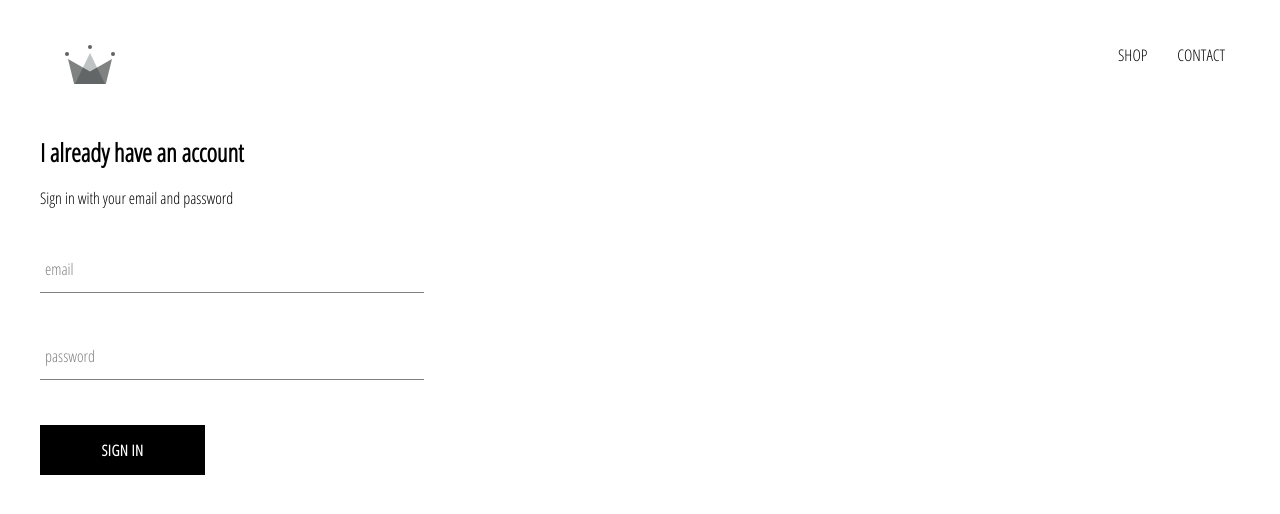
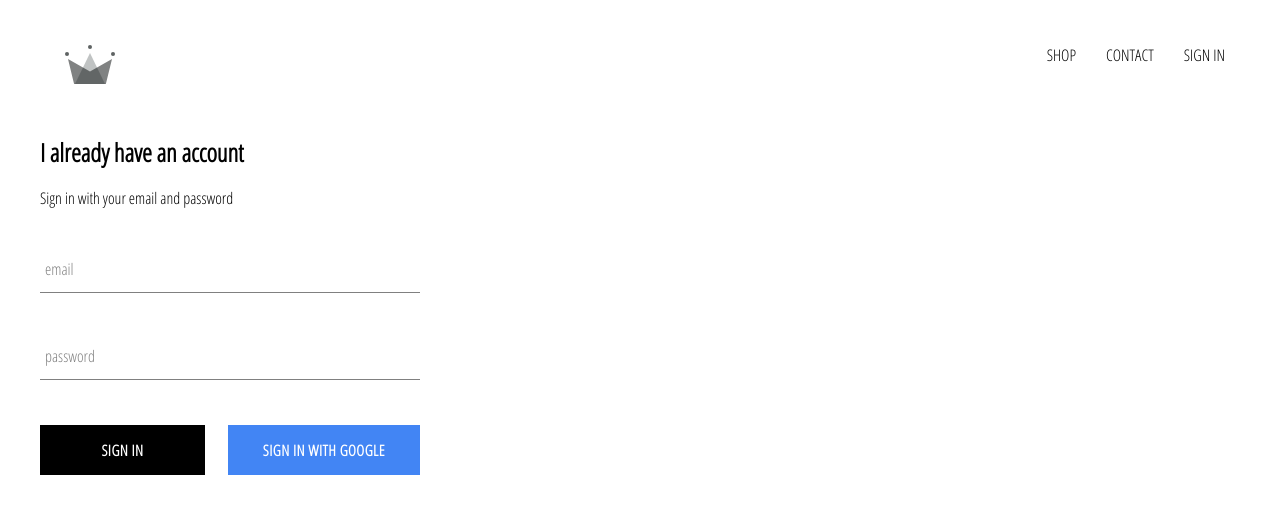
Before and after one commit to vasilkotsev/clothing-platform-app, a React (Create React App) app: page /sign-in in a window 1280 px wide. Shown: the top 514 px of the page. Built offline with nearby package versions, Linux system fonts and the light colour scheme; no server answers.

Commit message:
integrates sign-in with google authentication in sign-in component

```diff
--- a/src/App.js
+++ b/src/App.js
@@ -4,12 +4,32 @@
 import ShopPage from "./pages/shop/shop.component";
 import Header from "./components/header/header.component";
 import SignInAndSignUpPage from "./pages/sign-in-and-sign-up/sign-in-and-sign-up.component";
+import { auth } from "./firebase/firebase.utils";
 import "./App.css";
 
-function App() {
+class App extends React.Component {
+  constructor() {
+    super();
+    this.state = {
+      currentUser: null,
+    };
+  }
+  unsubscribedFromAuth = null;
+
+  componentDidMount() {
+    this.unsubscribedFromAuth = auth.onAuthStateChanged((user) => {
+      this.setState({ currentUser: user });
+    });
+  }
+
+  componentWillUnmount() {
+    this.unsubscribedFromAuth(); // close open message subscription from firebase
+  }
+
+  render() {
     return (
       <React.Fragment>
-      <Header />
+        <Header currentUser={this.state.currentUser} />
         <Switch>
           <Route exact path="/" component={HomePage} />
           <Route path="/shop" component={ShopPage} />
@@ -18,5 +38,6 @@
       </React.Fragment>
     );
   }
+}
 
 export default App;
--- a/src/components/custom-button/custom-button.component.jsx
+++ b/src/components/custom-button/custom-button.component.jsx
@@ -1,9 +1,14 @@
 import React from "react";
 import "./custom-button.styles.scss";
 
-const CustomButton = ({ children, ...restProps }) => {
+const CustomButton = ({ children, isGoogleSignInButton, ...restProps }) => {
   return (
-    <button className="custom-button" {...restProps}>
+    <button
+      className={`${
+        isGoogleSignInButton ? "google-sign-in-button" : ""
+      } custom-button`}
+      {...restProps}
+    >
       {children}
     </button>
   );
--- a/src/components/custom-button/custom-button.styles.scss
+++ b/src/components/custom-button/custom-button.styles.scss
@@ -9,7 +9,7 @@
   background-color: black;
   color: white;
   text-transform: uppercase;
-  font-family: 'Open Sans Condensed', sans-serif;
+  font-family: "Open Sans Condensed", sans-serif;
   font-weight: bolder;
   border: none;
   cursor: pointer;
@@ -19,4 +19,14 @@
     color: black;
     border: 1px solid black;
   }
+
+  &.google-sign-in-button {
+    background: #4285f4;
+    color: #ffffff;
+
+    &:hover {
+      background: #357ae8;
+      border: none;
+    }
+  }
 }
--- a/src/components/header/header.component.jsx
+++ b/src/components/header/header.component.jsx
@@ -1,9 +1,10 @@
 import React from "react";
 import { Link } from "react-router-dom";
 import { ReactComponent as Logo } from "../../assets/crown.svg";
+import { auth } from "../../firebase/firebase.utils";
 import "./header.styles.scss";
 
-const Header = () => {
+const Header = ({ currentUser }) => {
   return (
     <header className="header">
       <Link className="logo-container" to="/">
@@ -16,6 +17,15 @@
         <Link className="nav-link" to="/contact">
           CONTACT
         </Link>
+        {currentUser ? (
+          <div className="nav-link" onClick={() => auth.signOut()}>
+            SIGN OUT
+          </div>
+        ) : (
+          <Link className="nav-link" to="/sign-in">
+            SIGN IN
+          </Link>
+        )}
       </nav>
     </header>
   );
--- a/src/components/header/header.styles.scss
+++ b/src/components/header/header.styles.scss
@@ -20,6 +20,7 @@
 
     .nav-link {
       padding: 10px 15px;
+      cursor: pointer
     }
   }
 }
--- a/src/components/sign-in/sign-in.component.jsx
+++ b/src/components/sign-in/sign-in.component.jsx
@@ -1,6 +1,7 @@
 import React, { Component } from "react";
 import FormInput from "../form-input/form-input.component";
 import CustomButton from "../custom-button/custom-button.component";
+import { signInWithGoogle } from "../../firebase/firebase.utils";
 import "./sign-in.styles.scss";
 
 class SignIn extends Component {
@@ -44,7 +45,12 @@
             value={this.state.password}
             required
           />
-          <CustomButton type="submit">Sign In</CustomButton>
+          <div className="buttons-wrapper">
+            <CustomButton type="submit">Sign in</CustomButton>
+            <CustomButton isGoogleSignInButton onClick={signInWithGoogle}>
+              Sign in with Google
+            </CustomButton>
+          </div>
         </form>
       </div>
     );
--- a/src/components/sign-in/sign-in.styles.scss
+++ b/src/components/sign-in/sign-in.styles.scss
@@ -1,5 +1,5 @@
 .sign-in {
-  width: 30vw;
+  width: 380px;
   display: flex;
   flex-direction: column;
 
@@ -8,4 +8,9 @@
     font-weight: 700;
     font-size: 25px;
   }
+
+  .buttons-wrapper {
+    display: flex;
+    justify-content: space-between;
+  }
 }
--- a/src/firebase/firebase.utils.js
+++ b/src/firebase/firebase.utils.js
@@ -16,4 +16,11 @@
 export const auth = firebase.auth();
 export const firestore = firebase.firestore();
 
+/* Create an instance of the Google provider object */
+const provider = new firebase.auth.GoogleAuthProvider();
+/*Specify additional custom OAuth provider parameters */
+provider.setCustomParameters({ prompt: "select_account" });
+/* Authenticate with Firebase using the Google provider object, sign in with a pop-up window */
+export const signInWithGoogle = () => auth.signInWithPopup(provider);
+
 export default firebase;
```
Lines whose indentation alone changed are shown as unchanged.
